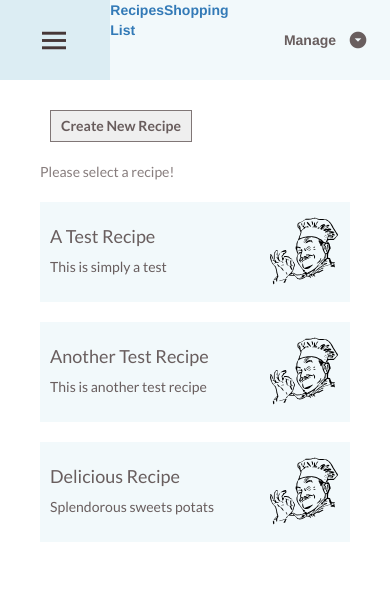
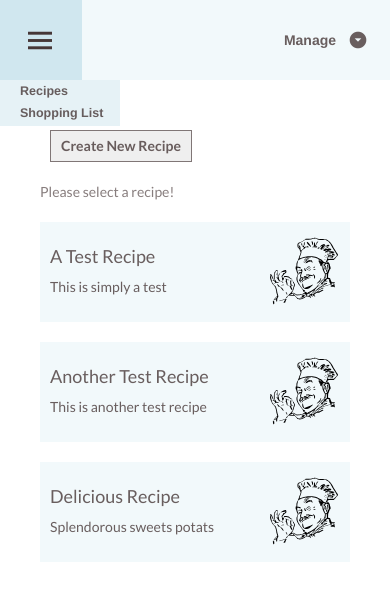
Before and after one commit to nicobartholom3w/shopping_recipe_app, an Angular app in the folder shopping_recipe_app/: page /recipes in a window 390 px wide. Both pictures are taken after a click on the button "menu". Shown: the top 600 px of the page. Built offline with nearby package versions, Linux system fonts and the light colour scheme.

Commit message:
(feat) Added working dropdown main menu for small screen size with styles.

```diff
--- a/shopping_recipe_app/src/app/app.component.scss
+++ b/shopping_recipe_app/src/app/app.component.scss
@@ -3,7 +3,7 @@
 }
 
 .main {
-    padding: 2rem 4rem;
+    padding: 4rem;
     font-family: 'Lato', sans-serif;
     color: rgba(70, 55, 55, .65);
 
--- a/shopping_recipe_app/src/app/header/header.component.html
+++ b/shopping_recipe_app/src/app/header/header.component.html
@@ -10,23 +10,22 @@
                     <div class="navi__list-item" routerLinkActive="current-menu" role="listitem"><a routerLink="/shopping-list" class="navi__link">Shopping List</a></div>
                 </div>
             </div>
-            <div class="navi__menu" >
-                <a class="navi__menu-dropdown dropdown__toggle navi__link" role="button">
+            <div class="navi__menu" (click)="displayMenu('main')">
+                <a class="navi__menu-dropdown dropdown__toggle navi__link" role="button" [ngClass]="mainDropdownStatus ? 'dropdown__down' : 'dropdown__up'">
                     <mat-icon aria-hidden="false" aria-label="Example home icon" class="dropdown-icon main-icon">menu</mat-icon>
                 </a>
-                <div class="dropdown__menu">
-
-                    <a [routerLink]="['recipes']" class="dropdown__menu-item">Recipes</a>
-                    <a [routerLink]="['shopping-list']" class="dropdown__menu-item">Shopping List</a>
+                <div class="dropdown__menu dropdown__options" [ngClass]="mainDropdownStatus ? 'visible' : 'invisible'">
+                    <a [routerLink]="['recipes']" class="dropdown__menu-item dropdown__options-item">Recipes</a>
+                    <a [routerLink]="['shopping-list']" class="dropdown__menu-item dropdown__options-item">Shopping List</a>
                 </div>
             </div>
         </div>
         <div class="navi__right">
-            <div class="dropdown" (click)="displayMenu()" [ngClass]="dropdownStatus ? 'dropdown__down' : 'dropdown__up'">
-                <a [routerLink]="['/recipes', '/shopping-list']" class="dropdown__toggle dropdown__toggle-manage navi__link" role="button">Manage
+            <div class="dropdown" (click)="displayMenu('manage')" [ngClass]="manageDropdownStatus ? 'dropdown__down' : 'dropdown__up'">
+                <a class="dropdown__toggle dropdown__toggle-manage navi__link" role="button">Manage
                     <mat-icon aria-hidden="false" aria-label="Example home icon" class="dropdown-icon">arrow_drop_down_circle</mat-icon>
                 </a>
-                <div class="dropdown__options" [ngClass]="dropdownStatus ? 'visible' : 'invisible'">
+                <div class="dropdown__options" [ngClass]="manageDropdownStatus ? 'visible' : 'invisible'">
                     <a href="#" class="dropdown__options-item">Save Data</a>
                     <a href="#" class="dropdown__options-item">Fetch Data</a>
                 </div>
--- a/shopping_recipe_app/src/app/header/header.component.scss
+++ b/shopping_recipe_app/src/app/header/header.component.scss
@@ -107,9 +107,11 @@
             color:  rgba(70, 55, 55, .8);
             // width: 120.5px;
             width: 100%;
+            padding: .25rem;
             padding-left: 2.25rem;
             text-decoration: none;
             transition: all .3s;
+            font-size: 1.25rem;
 
 
             &:hover {
@@ -118,13 +120,24 @@
             }
         }
 
-        &__menu {
-            display: flex;
-            flex-direction: column;
 
-            &-item {
-                color: black;
-            }
+    }
+
+    &__menu {
+        display: flex;
+        flex-direction: column;
+        font-size: 1.5rem;
+        position: absolute;
+        top: 8rem;
+        width: 12rem;
+
+        &-item {
+            color:  rgba(70, 55, 55, .8);
+            white-space: nowrap;
+            padding: .25rem;
+            padding-left: 2rem;
+            font-size: 1.25rem;
+            height: 100%;
         }
     }
 
@@ -153,6 +166,7 @@
 
         &__menu {
             display: flex;
+            position:relative;
 
             &-dropdown {
                 padding: 0 3rem 0 1.75rem;
--- a/shopping_recipe_app/src/app/header/header.component.ts
+++ b/shopping_recipe_app/src/app/header/header.component.ts
@@ -7,10 +7,16 @@ import { Component, OnInit, Output, EventEmitter, ElementRef, Input } from '@ang
 })
 export class HeaderComponent implements OnInit {
   // @Output() menuChange = new EventEmitter<boolean>()
-  dropdownStatus: boolean = false
+  mainDropdownStatus: boolean = false;
+  manageDropdownStatus: boolean = false;
 
-  displayMenu() {
-    this.dropdownStatus = !this.dropdownStatus
+  displayMenu(element: string) {
+    if(element === "main") {
+      this.mainDropdownStatus = !this.mainDropdownStatus;
+    }
+    else if(element === "manage") {
+      this.manageDropdownStatus = !this.manageDropdownStatus;
+    }
   }
 
   constructor() { }
```
